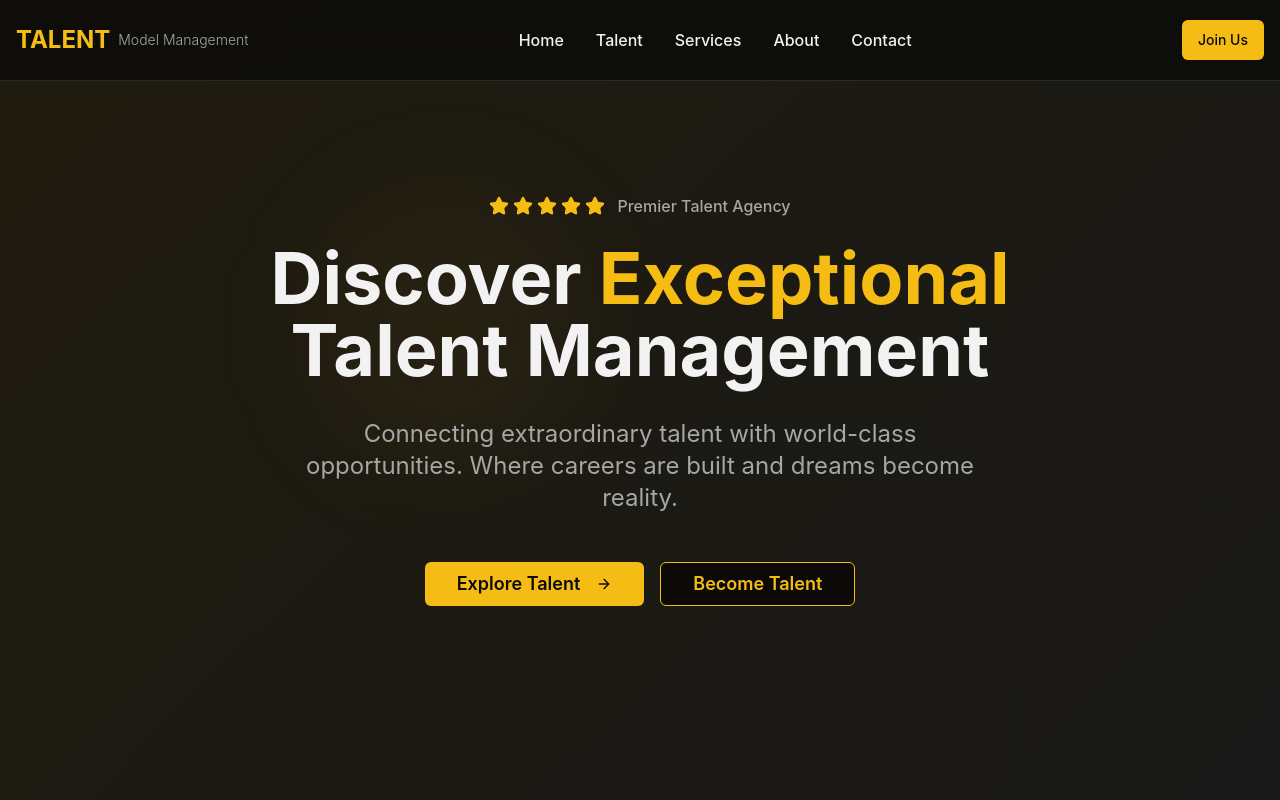
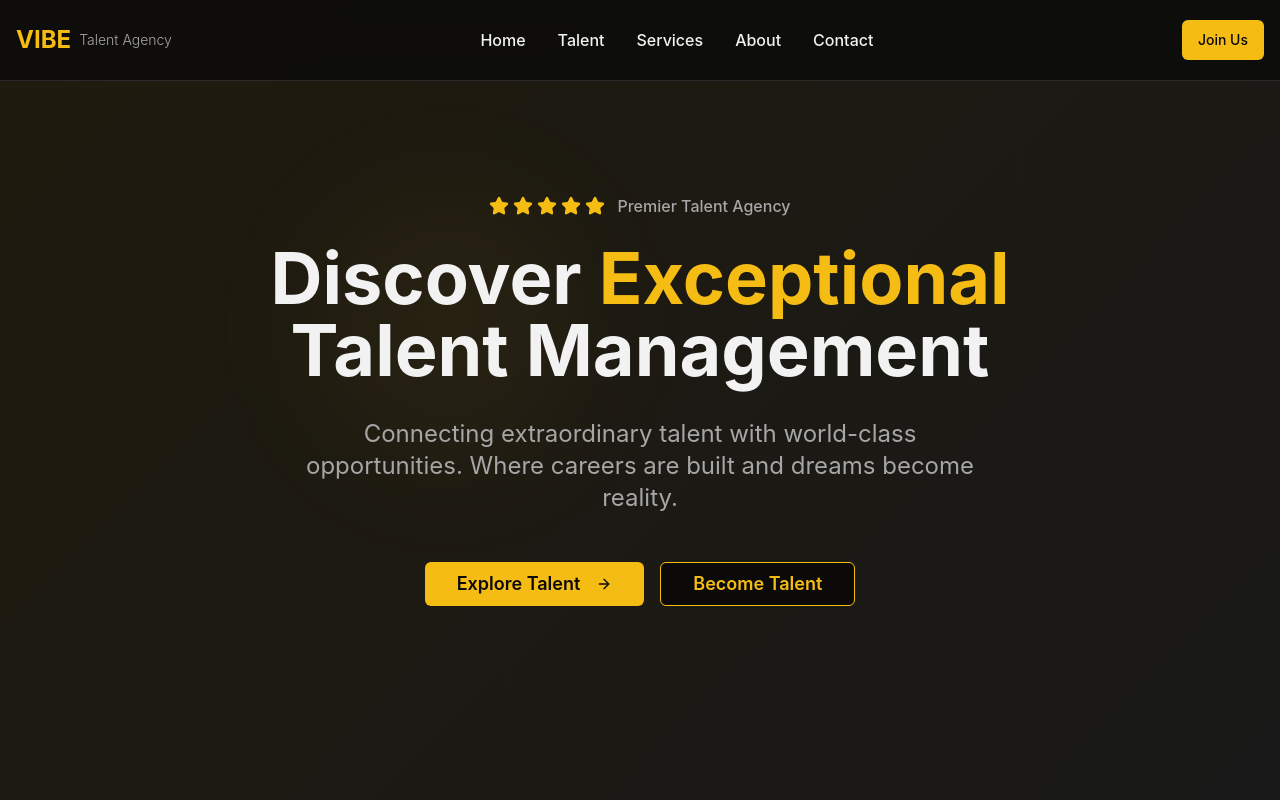
Before and after one commit to SojaKing/star-spark-network, a React (Vite) app: page / in a window 1280 px wide. Shown: the top 800 px of the page. Built offline with nearby package versions, Linux system fonts and the light colour scheme.

Commit message:
Rename agency to Vibe
Update agency name across the application.

```diff
--- a/src/components/Footer.tsx
+++ b/src/components/Footer.tsx
@@ -23,8 +23,8 @@ const Footer = () => {
           {/* Brand */}
           <div className="lg:col-span-2">
             <div className="flex items-center mb-4">
-              <h3 className="text-2xl font-bold text-primary">TALENT</h3>
-              <span className="ml-2 text-sm font-light text-muted-foreground">Model Management</span>
+              <h3 className="text-2xl font-bold text-primary">VIBE</h3>
+              <span className="ml-2 text-sm font-light text-muted-foreground">Talent Agency</span>
             </div>
             <p className="text-muted-foreground mb-6 leading-relaxed">
               Connecting extraordinary talent with world-class opportunities.
@@ -67,7 +67,7 @@ const Footer = () => {
         <div className="border-t border-border mt-12 pt-8">
           <div className="flex flex-col md:flex-row justify-between items-center">
             <p className="text-muted-foreground text-sm">
-              © 2024 Talent Model Management. All rights reserved.
+              © 2024 Vibe Talent Agency. All rights reserved.
             </p>
             <p className="text-muted-foreground text-sm mt-4 md:mt-0">
               Crafted with excellence for exceptional talent.
--- a/src/components/Header.tsx
+++ b/src/components/Header.tsx
@@ -1,4 +1,3 @@
-
 import { useState } from 'react';
 import { Menu, X } from 'lucide-react';
 import { Button } from '@/components/ui/button';
@@ -20,8 +19,8 @@ const Header = () => {
         <div className="flex items-center justify-between h-20">
           {/* Logo */}
           <div className="flex items-center">
-            <h1 className="text-2xl font-bold text-primary">TALENT</h1>
-            <span className="ml-2 text-sm font-light text-muted-foreground">Model Management</span>
+            <h1 className="text-2xl font-bold text-primary">VIBE</h1>
+            <span className="ml-2 text-sm font-light text-muted-foreground">Talent Agency</span>
           </div>
 
           {/* Desktop Navigation */}
```
